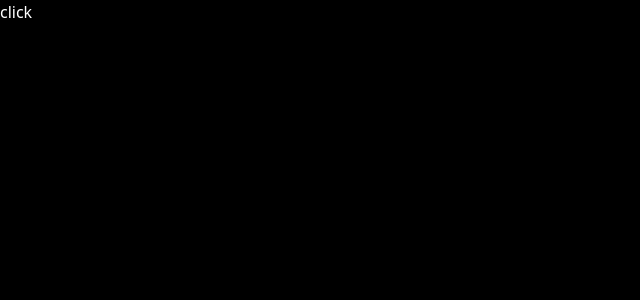
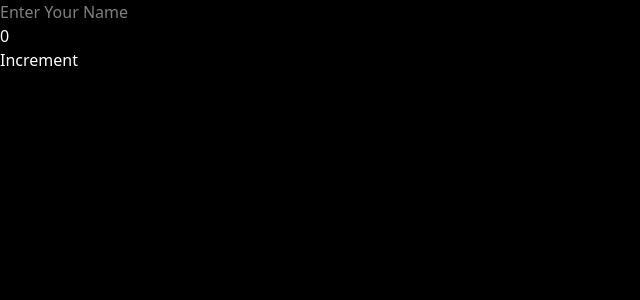
Before and after one commit to Arush-kumar/full-stack-cohort2-assignments, a React (Vite) app in the folder REACTJS/class10/: page / in a window 1280 px wide. Shown: the top 300 px of the page, without its empty margins (0-640 px from the left). Built offline with nearby package versions, Linux system fonts and the light colour scheme.

Commit message:
useEffect concept

```diff
--- a/REACTJS/class10/src/App.jsx
+++ b/REACTJS/class10/src/App.jsx
@@ -1,14 +1,26 @@
-import axios from "axios"
+import { useEffect, useState } from "react"
+
 const App = () => {
 
-  const getData = async() => {
-    const data = await axios.get('https://jsonplaceholder.typicode.com/users')
-    console.log(data.data[0].name)
+  const [count, setCount] = useState(0)
+  const [name, setName] = useState('')
 
-  }
+  useEffect(() => {
+    console.log('useEffect called')
+  },[name])
+
   return (
-    <div className="h-screen w-full bg-black text-white">
-      <button onClick={getData}>click</button>
+    <div className="bg-black h-screen text-white">
+      <input
+      value={name}
+      onChange={(e) => setName(e.target.value)}
+      placeholder="Enter Your Name"
+      type="text" />
+
+      <h1>{count}</h1>
+      <button
+      onClick={()=>{setCount(count + 1)}}
+      >Increment</button>
     </div>
   )
 }
```
